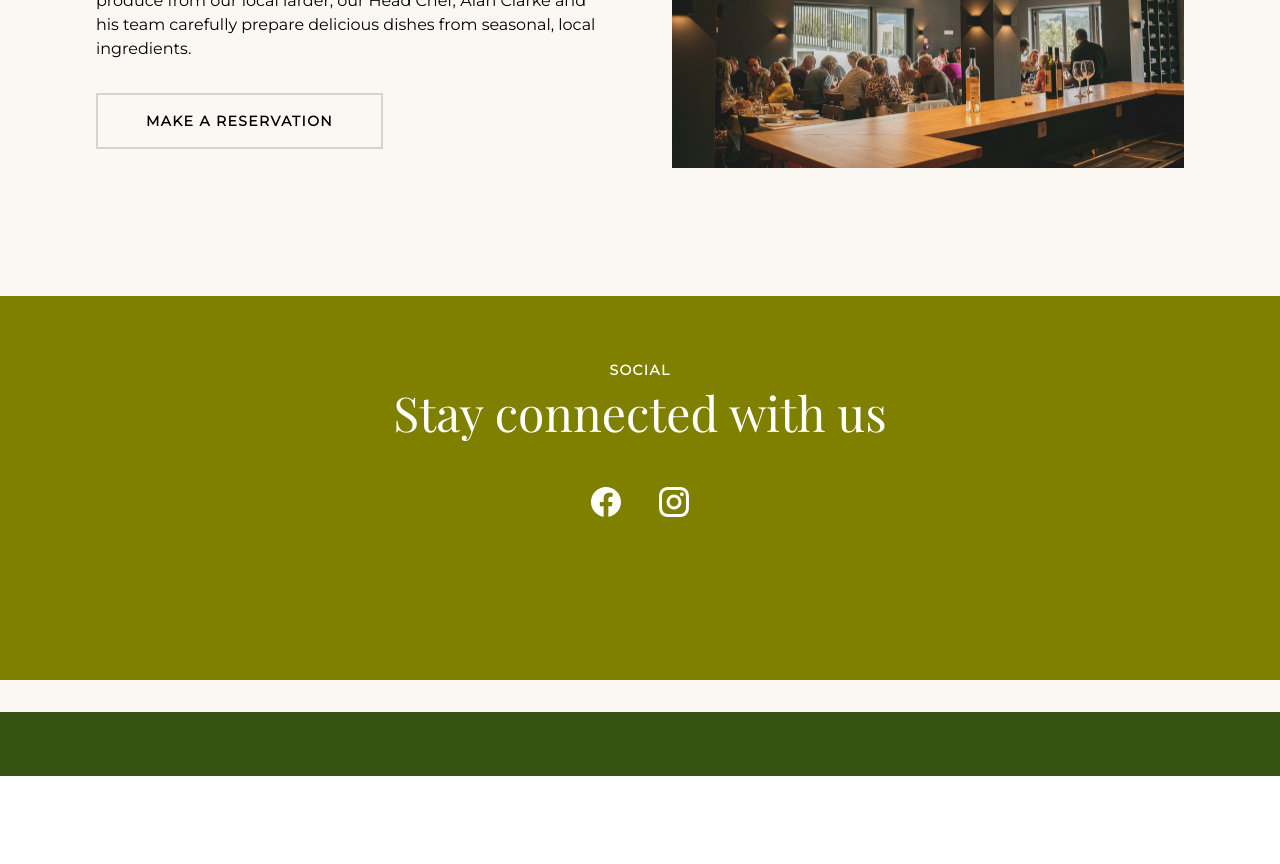
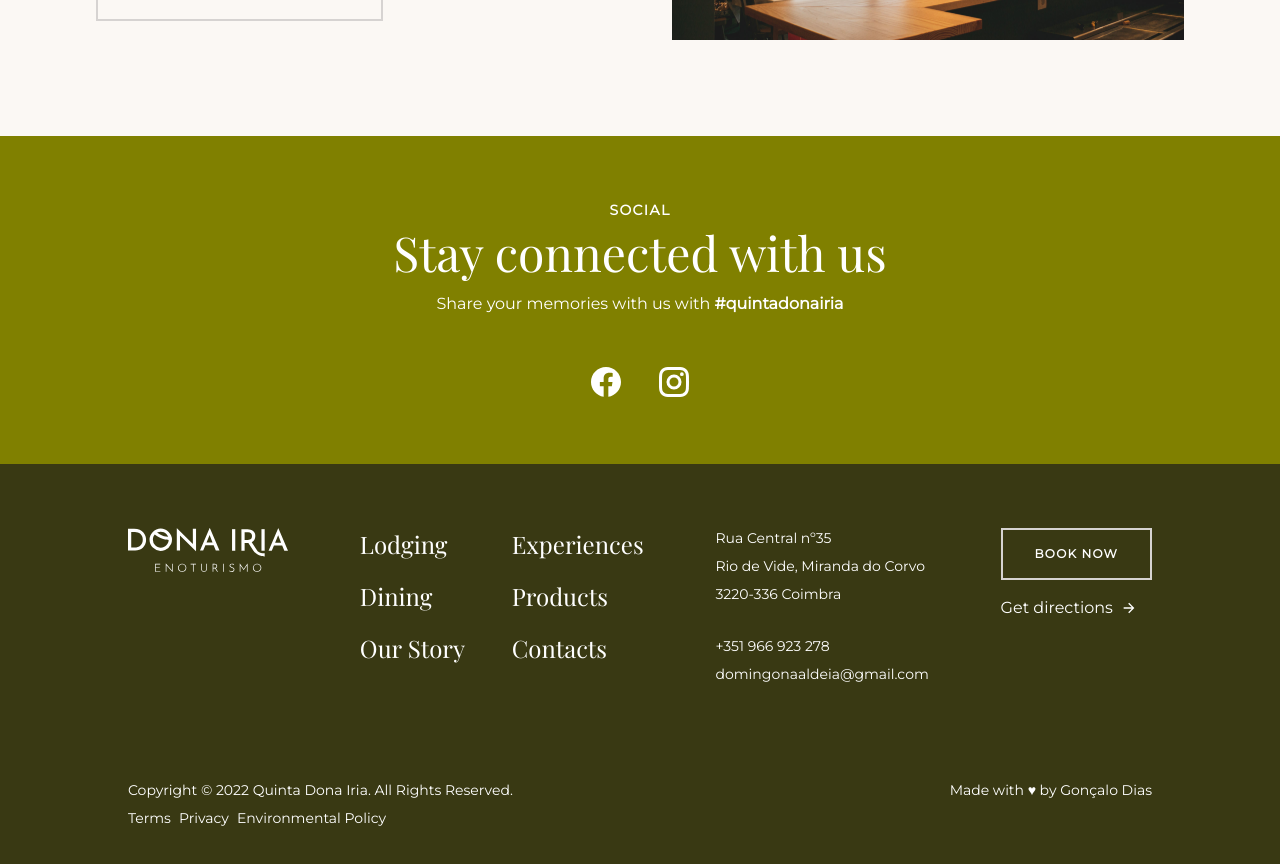
Before and after one commit to quintadonairia/quintadonairia, a Next.js app: page / in a window 1280 px wide. Shown: the part 4520-5384 px from the top of the page. Before the commit the page ends 5296 px from the top, so only its background shows below. Built offline with nearby package versions, Linux system fonts and the light colour scheme.

Commit message:
Build footer section

```diff
--- a/components/Footer.js
+++ b/components/Footer.js
@@ -1,6 +1,62 @@
+import Link from "next/link";
+import Button from "./atoms/Button";
+
+import { RiArrowRightLine } from "react-icons/ri";
+
 const Footer = () => {
   return (
-    <footer className="flex flex-col items-center justify-center gap-2 p-8 bg-lime-900 text-white"></footer>
+    <footer className="flex flex-col items-start gap-24 py-16 px-8 lg:py-16 lg:px-32 bg-olive-800 text-white">
+      <div className="w-full flex flex-col gap-16 lg:gap-0 lg:flex-row lg:items-start lg:justify-between">
+        <Link href="/">
+          <img
+            src="/graphics/wordmark-white.svg"
+            alt="logo"
+            className="w-32 lg:w-40 cursor-pointer"
+          />
+        </Link>
+        <ul className="grid grid-cols-2 gap-5 font-serif text-2xl">
+          <li>Lodging</li>
+          <li>Experiences</li>
+          <li>Dining</li>
+          <li>Products</li>
+          <li>Our Story</li>
+          <li>Contacts</li>
+        </ul>
+        <div className="flex flex-col gap-8 text-sm">
+          <div className="flex flex-col gap-2">
+            <p>Rua Central nº35</p>
+            <p>Rio de Vide, Miranda do Corvo</p>
+            <p>3220-336 Coimbra</p>
+          </div>
+          <div className="flex flex-col gap-2">
+            <p>+351 966 923 278</p>
+            <p>domingonaaldeia@gmail.com</p>
+          </div>
+        </div>
+        <div className="flex flex-col gap-4">
+          <Button variant="primary" size="md">
+            Book Now
+          </Button>
+          <a href="" className="flex items-center gap-2">
+            Get directions
+            <RiArrowRightLine />
+          </a>
+        </div>
+      </div>
+      <div className="w-full flex flex-col gap-12 lg:items-start lg:gap-0 lg:flex-row lg:justify-between text-sm">
+        <div className="flex flex-col gap-2">
+          <p>Copyright © 2022 Quinta Dona Iria. All Rights Reserved.</p>
+          <ul className="flex gap-2">
+            <li>Terms</li>
+            <li>Privacy</li>
+            <li>Environmental Policy</li>
+          </ul>
+        </div>
+        <p>
+          Made with &hearts; by <a>Gonçalo Dias</a>
+        </p>
+      </div>
+    </footer>
   );
 };
 
--- a/components/Layout.js
+++ b/components/Layout.js
@@ -3,7 +3,7 @@ import Footer from "./Footer";
 
 export default function Layout({ children }) {
   return (
-    <div className="bg-merino flex flex-col gap-8">
+    <div className="bg-merino flex flex-col">
       <Navigation />
       <main>{children}</main>
       <Footer />
--- a/components/molecules/Card.js
+++ b/components/molecules/Card.js
@@ -6,7 +6,7 @@ const Card = ({ image, title, description }) => {
       <img src={image} alt="" />
       <div className="flex flex-col gap-8">
         <div className="flex flex-col gap-2">
-          <h1 className="font-serif text-2xl text-olive">{title}</h1>
+          <h1 className="font-serif text-2xl text-olive-500">{title}</h1>
           <p>{description}</p>
         </div>
         <Button variant="link" size="sm">
--- a/components/organisms/Section.js
+++ b/components/organisms/Section.js
@@ -16,7 +16,7 @@ const Section = ({
         <small className="text-sm uppercase tracking-widest font-bold">
           {title}
         </small>
-        <h1 className="text-4xl lg:text-5xl text-center font-serif text-olive">
+        <h1 className="text-4xl lg:text-5xl text-center font-serif text-olive-500">
           {heading}
         </h1>
       </div>
--- a/pages/index.js
+++ b/pages/index.js
@@ -6,7 +6,7 @@ import { RiFacebookCircleFill, RiInstagramLine } from "react-icons/ri";
 
 const Home = () => {
   return (
-    <div className="flex flex-col items-center min-h-screen gap-8">
+    <div className="flex flex-col items-center min-h-screen">
       <Head>
         <title>Quinta Dona Iria | Home</title>
         <link rel="icon" href="/favicon.ico" />
@@ -52,7 +52,7 @@ const Home = () => {
 
       {/* Experience Section */}
       <section className="flex flex-col items-center p-8 gap-16 lg:gap-0 lg:p-24">
-        <h1 className="text-4xl lg:text-6xl font-serif text-olive">
+        <h1 className="text-4xl lg:text-6xl font-serif text-olive-500">
           Experiences
         </h1>
         <div className="grid grid-cols-1 lg:grid-cols-2 gap-16 lg:gap-32">
@@ -103,19 +103,27 @@ const Home = () => {
       />
 
       {/* Social Section */}
-      <div className="bg-olive w-full h-96 text-white flex flex-col items-center p-16 gap-12">
+
+      <div className="bg-olive-500 w-full text-white flex flex-col items-center p-8 lg:p-16 gap-8 lg:gap-12">
         <div className="flex flex-col items-center">
           <small className="uppercase tracking-widest pb-2 text-sm font-bold">
             Social
           </small>
-          <h1 className="font-serif text-5xl">Stay connected with us</h1>
+          <div className="flex flex-col gap-4 items-center">
+            <h1 className="font-serif text-3xl lg:text-5xl">
+              Stay connected with us
+            </h1>
+            <p className="text-sm lg:text-base">
+              Share your memories with us with <strong>#quintadonairia</strong>
+            </p>
+          </div>
         </div>
         <ul className="flex items-center gap-8">
           <a href="https://www.facebook.com/quintadonairia" target="_blank">
-            <RiFacebookCircleFill className="text-4xl" />
+            <RiFacebookCircleFill className="text-3xl lg:text-4xl" />
           </a>
           <a href="https://www.instagram.com/quintadonairia/" target="_blank">
-            <RiInstagramLine className="text-4xl" />
+            <RiInstagramLine className="text-3xl lg:text-4xl" />
           </a>
         </ul>
       </div>
--- a/tailwind.config.js
+++ b/tailwind.config.js
@@ -12,7 +12,8 @@ module.exports = {
         serif: ["Playfair Display", ...defaultTheme.fontFamily.serif],
       },
       colors: {
-        olive: "#808000",
+        "olive-500": "#808000",
+        "olive-800": "#393913",
         burgundy: "#800020",
         tan: "#D2B48C",
         merino: "#FBF8F4",
```
Also changed, not shown: 1 other file (tests, documents, lock files or other folders).
